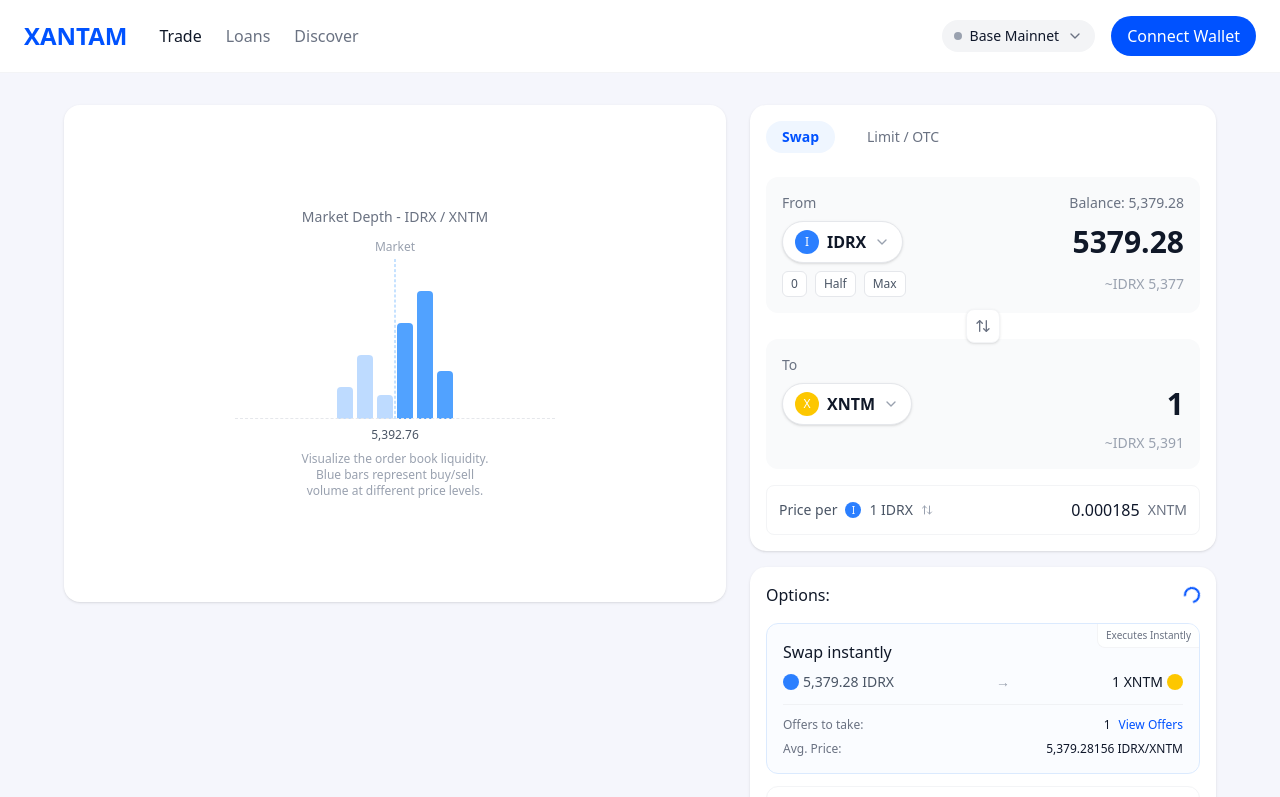
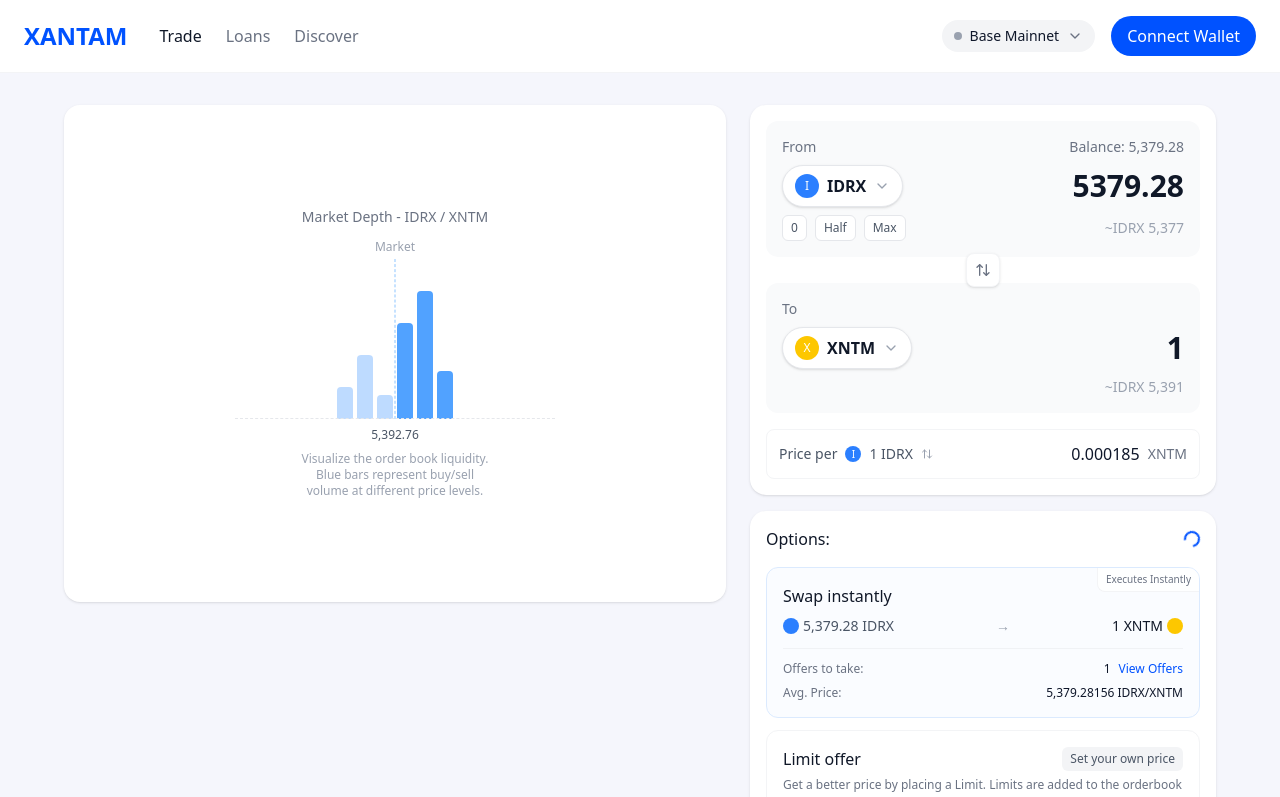
Before and after one commit to youvandra/xantam, a React (Vite) app: page / in a window 1280 px wide. Shown: the top 797 px of the page. Built offline with nearby package versions, Linux system fonts and the light colour scheme.

Commit message:
refactor(SwapCard): remove redundant tab buttons from swap interface

```diff
--- a/src/components/SwapCard.tsx
+++ b/src/components/SwapCard.tsx
@@ -11,15 +11,6 @@ export default function SwapCard() {
   return (
     <div className="flex flex-col gap-4">
       <div className="bg-white rounded-2xl p-4 shadow-sm">
-        <div className="flex items-center gap-4 mb-6">
-          <button className="bg-blue-50 text-primary px-4 py-1.5 rounded-full text-sm font-semibold">
-            Swap
-          </button>
-          <button className="text-gray-500 hover:text-gray-900 px-4 py-1.5 rounded-full text-sm font-medium">
-            Limit / OTC
-          </button>
-        </div>
-
         {/* From Section */}
         <div className="bg-gray-50 rounded-xl p-4 mb-2 hover:ring-1 hover:ring-primary/20 transition-all">
           <div className="flex justify-between items-center mb-2">
```
